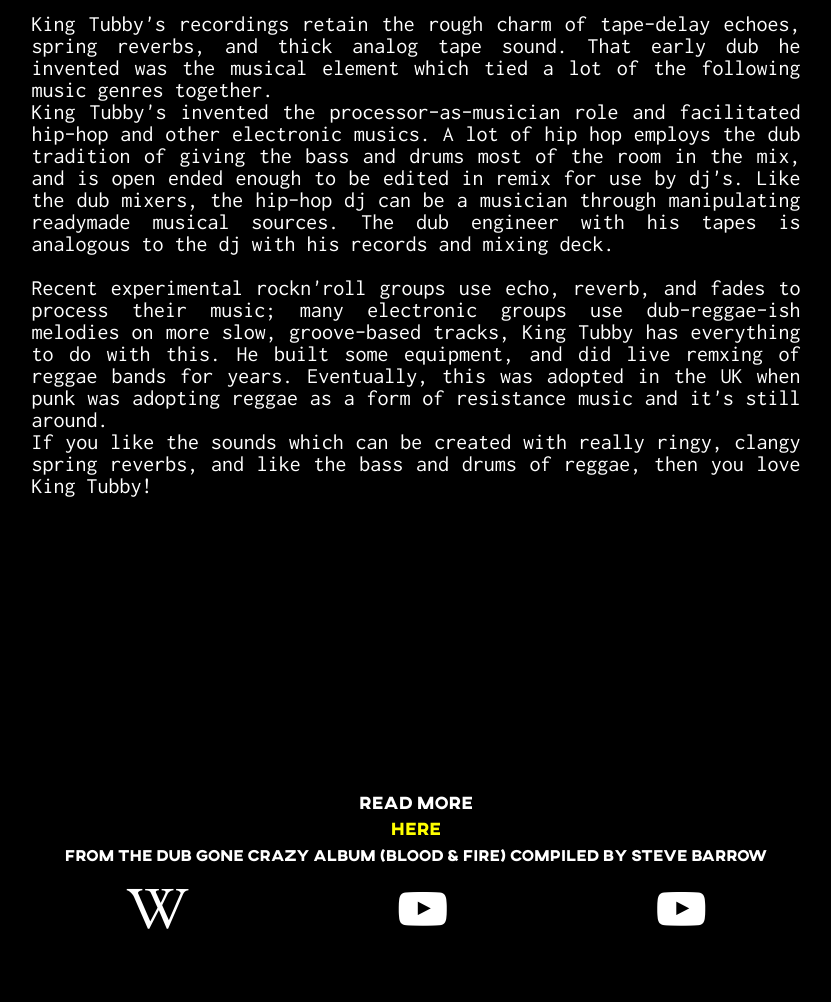
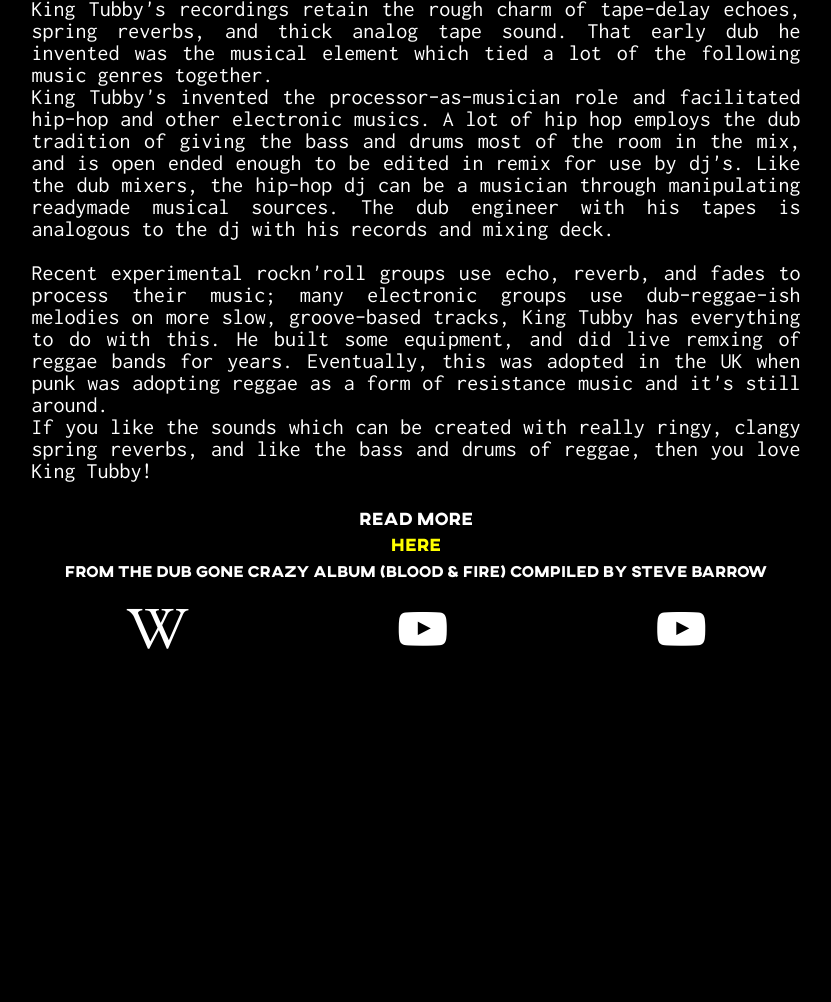
Before and after one commit to antoniotrkdz/tribute_page, a plain HTML site: page index.html in a window 1280 px wide. Shown: the part 1288-2290 px from the top of the page, without its empty margins (224-1055 px from the left). After the commit the page ends 2027 px from the top, so only its background shows below. Drawn offline with Linux system fonts and the light colour scheme.

Commit message:
modified:   style.css

```diff
--- a/style.css
+++ b/style.css
@@ -47,7 +47,7 @@ body {
   font-weight: bold;
   text-shadow: 3px 3px 5px #FFF;
   letter-spacing: 7px;
-  line-height: 0.5;
+  margin: 20px;
 }
 
 h2 {
@@ -69,12 +69,12 @@ a {
 
 #content {
   width: 769px;
-  height: 1120px;
+  height: 1040px;
   z-index: 1;
   background: #000;
   min-height: 100% !important;
   opacity: 0.6;
-  margin: -108vh auto 5vh auto;
+  margin: -1050px auto 0 auto;
   padding: 0 10px;
 }
 #content-text {
@@ -115,11 +115,11 @@ a {
   background: #000;
   min-height: 100% !important;
   opacity: 0.6;
-  margin: -17.5vh auto 5vh auto;
+  margin: -174px auto 50px auto;
   padding: 0 10px;
 }
 #links-text {
-  margin: -3vh auto 0 auto;
+  margin: 13px auto 0 auto;
   width: 769px;
   position: relative;
   z-index: 2;
@@ -136,7 +136,7 @@ a {
   display: flex;
   position: relative;
   width: 789px;
-  margin: 2vh auto;
+  margin: 20px auto;
   justify-content: space-around;
 }
 #links-fa a i{
```
